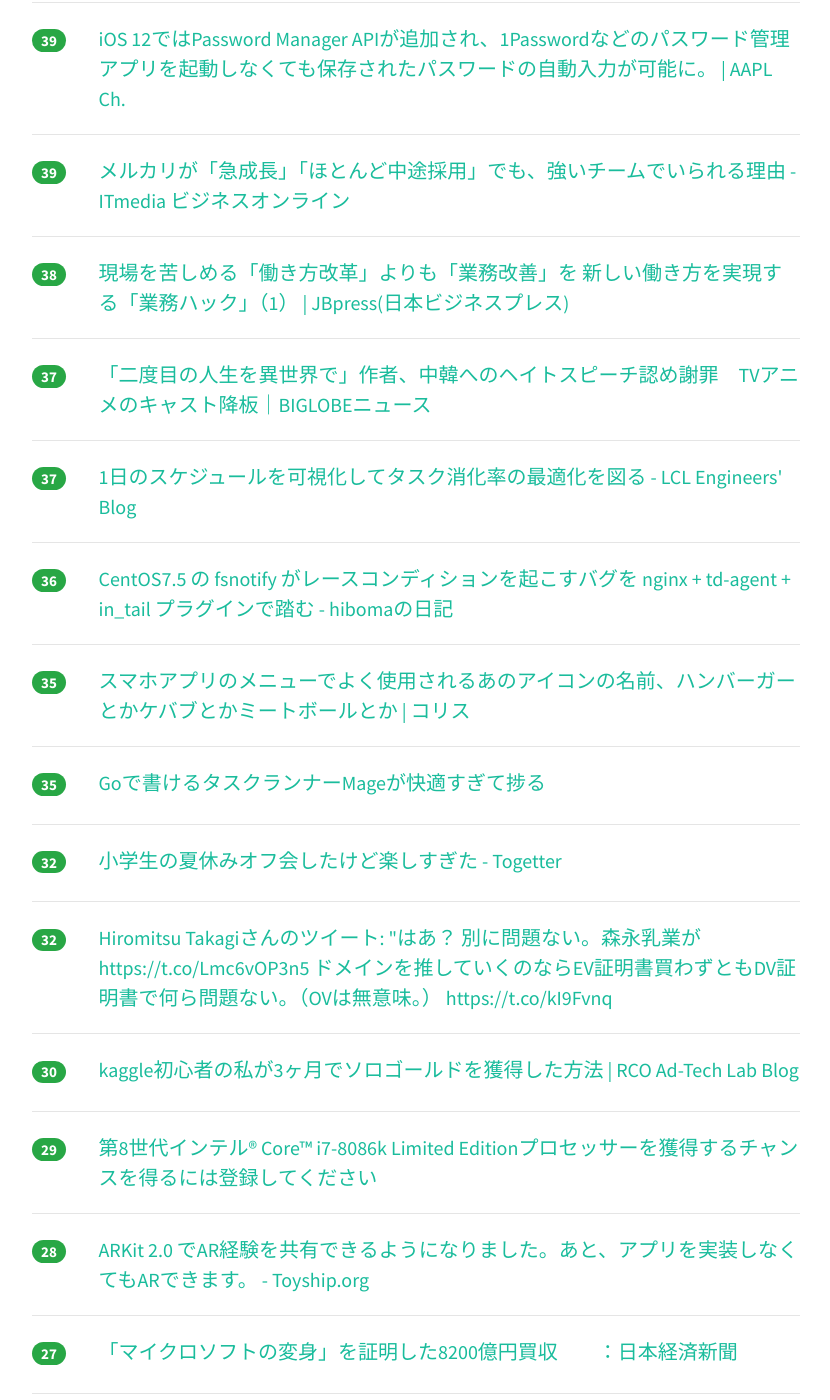
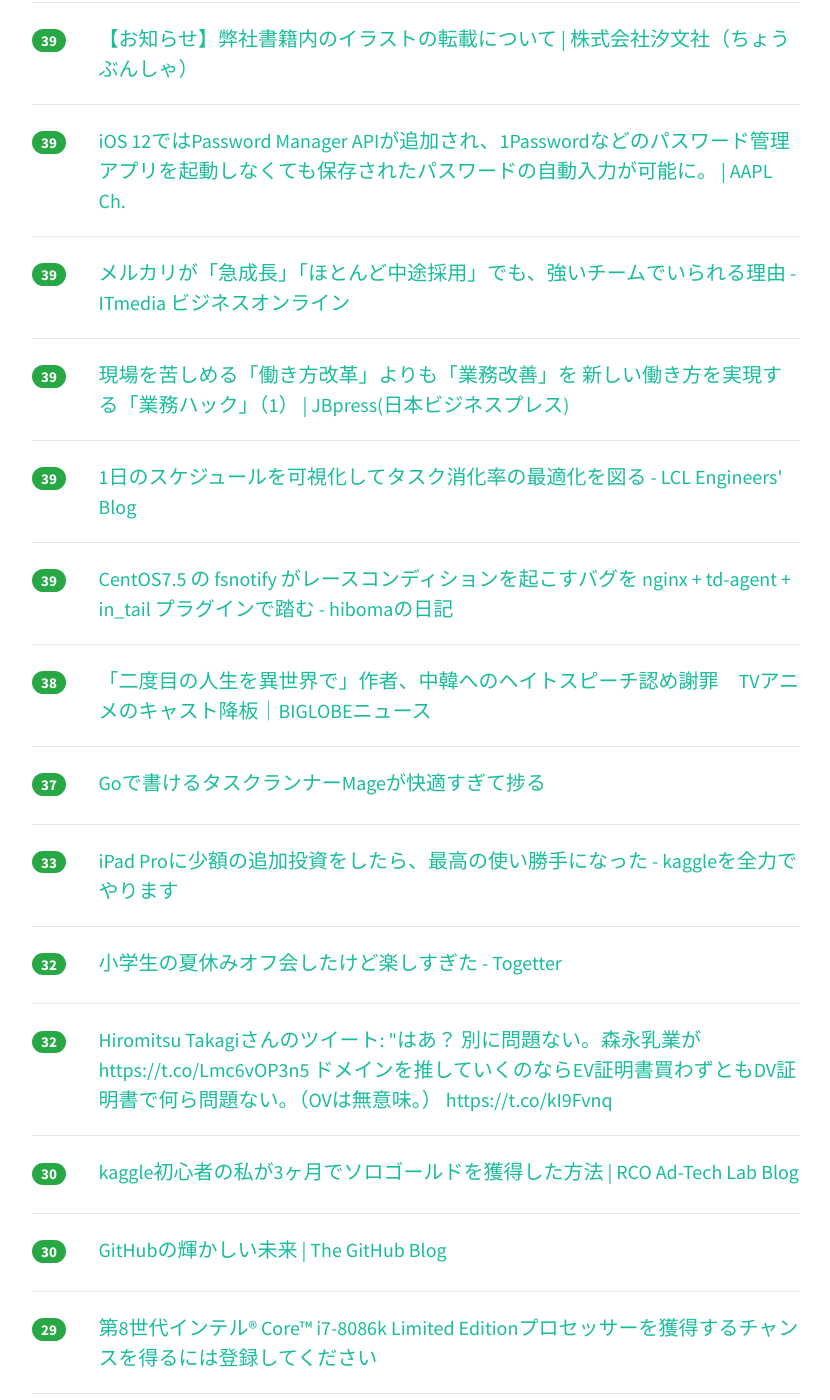
Before and after one commit to yatta47/hatena-matome-site, a Jekyll site: the page built from _posts/2018-06-06-hatena.md, in a window 1280 px wide and 1400 px high, scrolled down 1732 px. Shown: the whole window, without its empty margins (224-1054 px from the left). Built offline with Jekyll 4.4.1, drawn with Linux system fonts in a browser that asks for light colours; nearby versions of some CDN libraries; some of the changed text lies outside the part shown.

Commit message:
Updated 2018-06-06

```diff
--- a/_posts/2018-06-06-hatena.md
+++ b/_posts/2018-06-06-hatena.md
@@ -1,43 +1,43 @@
 ---
 layout: post
 title:  "2018-06-06 はてぶIT"
-date:   2018-06-06 16:02:14
+date:   2018-06-06 17:02:13
 tags: [it-hotentry]
 ---
-48 件のデータあり
+50 件のデータあり
 
 <hr><div class="row">
-<div class="col-1"><span class="badge badge-pill badge-success h2">492</span></div>
+<div class="col-1"><span class="badge badge-pill badge-success h2">540</span></div>
 <div class="col-11"><a href='http://gendai.ismedia.jp/articles/-/55957' target='_blank'>シリコンバレーと深センを回って判明「PDCAが日本の病の原因だ」（井上 久男） | 現代ビジネス | 講談社（1/2）</a></div>
 </div>
 <hr>
 <div class="row">
-<div class="col-1"><span class="badge badge-pill badge-success h2">284</span></div>
+<div class="col-1"><span class="badge badge-pill badge-success h2">320</span></div>
 <div class="col-11"><a href='https://www.pixiv.co.jp/news/information/article/6273/' target='_blank'>代表取締役交代について｜ピクシブ株式会社</a></div>
 </div>
 <hr>
 <div class="row">
-<div class="col-1"><span class="badge badge-pill badge-success h2">174</span></div>
+<div class="col-1"><span class="badge badge-pill badge-success h2">186</span></div>
 <div class="col-11"><a href='http://tech.nikkeibp.co.jp/atcl/nxt/column/18/00240/060400007/' target='_blank'>設計だけでコードを書けないなら断る、TDD伝道師の原点 | 日経 xTECH（クロステック）</a></div>
 </div>
 <hr>
 <div class="row">
-<div class="col-1"><span class="badge badge-pill badge-success h2">131</span></div>
+<div class="col-1"><span class="badge badge-pill badge-success h2">142</span></div>
+<div class="col-11"><a href='http://www.itmedia.co.jp/news/articles/1806/06/news018.html' target='_blank'>存在しない大学、なぜだまされた？　「URL」でWebサイトの安全性が分からない時代 (1/2) - ITmedia NEWS</a></div>
+</div>
+<hr>
+<div class="row">
+<div class="col-1"><span class="badge badge-pill badge-success h2">133</span></div>
 <div class="col-11"><a href='https://aws.amazon.com/blogs/aws/amazon-eks-now-generally-available/' target='_blank'>Amazon EKS – Now Generally Available | AWS News Blog</a></div>
 </div>
 <hr>
 <div class="row">
-<div class="col-1"><span class="badge badge-pill badge-success h2">130</span></div>
-<div class="col-11"><a href='http://www.itmedia.co.jp/news/articles/1806/06/news018.html' target='_blank'>存在しない大学、なぜだまされた？　「URL」でWebサイトの安全性が分からない時代 (1/2) - ITmedia NEWS</a></div>
-</div>
-<hr>
-<div class="row">
-<div class="col-1"><span class="badge badge-pill badge-success h2">120</span></div>
+<div class="col-1"><span class="badge badge-pill badge-success h2">124</span></div>
 <div class="col-11"><a href='https://www.buzzfeed.com/jp/hikaruyoza/15kisikadekinaikuizu?quiz_result=121145493_360527372' target='_blank'>【15問】読書好きしか正解できないクイズ</a></div>
 </div>
 <hr>
 <div class="row">
-<div class="col-1"><span class="badge badge-pill badge-success h2">99</span></div>
+<div class="col-1"><span class="badge badge-pill badge-success h2">114</span></div>
 <div class="col-11"><a href='http://developers.gnavi.co.jp/entry/GitFeatureFlow/koyama' target='_blank'>GitFlowは使わない！シンプルな「GitFeatureFlow」を紹介します - ぐるなびをちょっと良くするエンジニアブログ</a></div>
 </div>
 <hr>
@@ -47,13 +47,13 @@ tags: [it-hotentry]
 </div>
 <hr>
 <div class="row">
-<div class="col-1"><span class="badge badge-pill badge-success h2">69</span></div>
-<div class="col-11"><a href='http://www.itmedia.co.jp/news/articles/1806/06/news060.html' target='_blank'>GitHub→GitLabの流れでGitLabがオープンソースプロジェクト向け無料キャンペーン - ITmedia NEWS</a></div>
+<div class="col-1"><span class="badge badge-pill badge-success h2">89</span></div>
+<div class="col-11"><a href='https://togetter.com/li/1234413' target='_blank'>TVアニメ「二度目の人生を異世界で」の出演予定声優が次々と降板を発表 - Togetter</a></div>
 </div>
 <hr>
 <div class="row">
-<div class="col-1"><span class="badge badge-pill badge-success h2">68</span></div>
-<div class="col-11"><a href='https://togetter.com/li/1234413' target='_blank'>TVアニメ「二度目の人生を異世界で」の出演予定声優が次々と降板を発表 - Togetter</a></div>
+<div class="col-1"><span class="badge badge-pill badge-success h2">77</span></div>
+<div class="col-11"><a href='http://www.itmedia.co.jp/news/articles/1806/06/news060.html' target='_blank'>GitHub→GitLabの流れでGitLabがオープンソースプロジェクト向け無料キャンペーン - ITmedia NEWS</a></div>
 </div>
 <hr>
 <div class="row">
@@ -72,6 +72,11 @@ tags: [it-hotentry]
 </div>
 <hr>
 <div class="row">
+<div class="col-1"><span class="badge badge-pill badge-success h2">40</span></div>
+<div class="col-11"><a href='https://coliss.com/articles/build-websites/operation/work/name-of-menu-icons.html' target='_blank'>スマホアプリのメニューでよく使用されるあのアイコンの名前、ハンバーガーとかケバブとかミートボールとか | コリス</a></div>
+</div>
+<hr>
+<div class="row">
 <div class="col-1"><span class="badge badge-pill badge-success h2">39</span></div>
 <div class="col-11"><a href='https://www.choubunsha.com/news/2018/news017826.php' target='_blank'>【お知らせ】弊社書籍内のイラストの転載について | 株式会社汐文社（ちょうぶんしゃ）</a></div>
 </div>
@@ -87,33 +92,33 @@ tags: [it-hotentry]
 </div>
 <hr>
 <div class="row">
-<div class="col-1"><span class="badge badge-pill badge-success h2">38</span></div>
+<div class="col-1"><span class="badge badge-pill badge-success h2">39</span></div>
 <div class="col-11"><a href='http://jbpress.ismedia.jp/articles/-/53058' target='_blank'>現場を苦しめる「働き方改革」よりも「業務改善」を 新しい働き方を実現する「業務ハック」（1） | JBpress(日本ビジネスプレス)</a></div>
 </div>
 <hr>
 <div class="row">
-<div class="col-1"><span class="badge badge-pill badge-success h2">37</span></div>
+<div class="col-1"><span class="badge badge-pill badge-success h2">39</span></div>
+<div class="col-11"><a href='http://techblog.lclco.com/entry/2018/06/06/080000' target='_blank'>1日のスケジュールを可視化してタスク消化率の最適化を図る - LCL Engineers' Blog</a></div>
+</div>
+<hr>
+<div class="row">
+<div class="col-1"><span class="badge badge-pill badge-success h2">39</span></div>
+<div class="col-11"><a href='http://hiboma.hatenadiary.jp/entry/2018/06/06/111426' target='_blank'>CentOS7.5 の fsnotify がレースコンディションを起こすバグを nginx + td-agent + in_tail プラグインで踏む - hibomaの日記</a></div>
+</div>
+<hr>
+<div class="row">
+<div class="col-1"><span class="badge badge-pill badge-success h2">38</span></div>
 <div class="col-11"><a href='https://news.biglobe.ne.jp/entertainment/0606/blnews_180606_3213413518.html' target='_blank'>「二度目の人生を異世界で」作者、中韓へのヘイトスピーチ認め謝罪　TVアニメのキャスト降板｜BIGLOBEニュース</a></div>
 </div>
 <hr>
 <div class="row">
 <div class="col-1"><span class="badge badge-pill badge-success h2">37</span></div>
-<div class="col-11"><a href='http://techblog.lclco.com/entry/2018/06/06/080000' target='_blank'>1日のスケジュールを可視化してタスク消化率の最適化を図る - LCL Engineers' Blog</a></div>
+<div class="col-11"><a href='https://qiita.com/townewgokgok/items/faad9327927947646a23' target='_blank'>Goで書けるタスクランナーMageが快適すぎて捗る</a></div>
 </div>
 <hr>
 <div class="row">
-<div class="col-1"><span class="badge badge-pill badge-success h2">36</span></div>
-<div class="col-11"><a href='http://hiboma.hatenadiary.jp/entry/2018/06/06/111426' target='_blank'>CentOS7.5 の fsnotify がレースコンディションを起こすバグを nginx + td-agent + in_tail プラグインで踏む - hibomaの日記</a></div>
-</div>
-<hr>
-<div class="row">
-<div class="col-1"><span class="badge badge-pill badge-success h2">35</span></div>
-<div class="col-11"><a href='https://coliss.com/articles/build-websites/operation/work/name-of-menu-icons.html' target='_blank'>スマホアプリのメニューでよく使用されるあのアイコンの名前、ハンバーガーとかケバブとかミートボールとか | コリス</a></div>
-</div>
-<hr>
-<div class="row">
-<div class="col-1"><span class="badge badge-pill badge-success h2">35</span></div>
-<div class="col-11"><a href='https://qiita.com/townewgokgok/items/faad9327927947646a23' target='_blank'>Goで書けるタスクランナーMageが快適すぎて捗る</a></div>
+<div class="col-1"><span class="badge badge-pill badge-success h2">33</span></div>
+<div class="col-11"><a href='http://www.currypurin.com/entry/2018/06/06/090000' target='_blank'>iPad Proに少額の追加投資をしたら、最高の使い勝手になった - kaggleを全力でやります</a></div>
 </div>
 <hr>
 <div class="row">
@@ -132,23 +137,33 @@ tags: [it-hotentry]
 </div>
 <hr>
 <div class="row">
+<div class="col-1"><span class="badge badge-pill badge-success h2">30</span></div>
+<div class="col-11"><a href='https://blog.github.com/jp/2018-06-06-github-microsoft/' target='_blank'>GitHubの輝かしい未来 | The GitHub Blog</a></div>
+</div>
+<hr>
+<div class="row">
 <div class="col-1"><span class="badge badge-pill badge-success h2">29</span></div>
 <div class="col-11"><a href='https://game.intel.com/8086sweepstakes/ja/' target='_blank'>第8世代インテル® Core™ i7-8086k Limited Editionプロセッサーを獲得するチャンスを得るには登録してください</a></div>
 </div>
 <hr>
 <div class="row">
+<div class="col-1"><span class="badge badge-pill badge-success h2">29</span></div>
+<div class="col-11"><a href='http://www.toyship.org/2018/06/05/193435' target='_blank'>ARKit 2.0 でAR経験を共有できるようになりました。あと、アプリを実装しなくてもARできます。 - Toyship.org</a></div>
+</div>
+<hr>
+<div class="row">
+<div class="col-1"><span class="badge badge-pill badge-success h2">29</span></div>
+<div class="col-11"><a href='http://hobbyjapan.co.jp/book_notices/index.php?id=157' target='_blank'>HJノベルス『二度目の人生を異世界で』に関しまして</a></div>
+</div>
+<hr>
+<div class="row">
 <div class="col-1"><span class="badge badge-pill badge-success h2">28</span></div>
-<div class="col-11"><a href='http://www.toyship.org/2018/06/05/193435' target='_blank'>ARKit 2.0 でAR経験を共有できるようになりました。あと、アプリを実装しなくてもARできます。 - Toyship.org</a></div>
+<div class="col-11"><a href='http://careerhack.en-japan.com/report/detail/971' target='_blank'>事業に失敗した大学生、VTuberで一発逆転――月ノ美兎など『にじさんじ』生んだ22歳の賭け | CAREER HACK</a></div>
 </div>
 <hr>
 <div class="row">
 <div class="col-1"><span class="badge badge-pill badge-success h2">27</span></div>
 <div class="col-11"><a href='https://www.nikkei.com/article/DGXMZO31371320V00C18A6000000/' target='_blank'>「マイクロソフトの変身」を証明した8200億円買収　　：日本経済新聞</a></div>
-</div>
-<hr>
-<div class="row">
-<div class="col-1"><span class="badge badge-pill badge-success h2">27</span></div>
-<div class="col-11"><a href='http://careerhack.en-japan.com/report/detail/971' target='_blank'>事業に失敗した大学生、VTuberで一発逆転――月ノ美兎など『にじさんじ』生んだ22歳の賭け | CAREER HACK</a></div>
 </div>
 <hr>
 <div class="row">
@@ -172,6 +187,11 @@ tags: [it-hotentry]
 </div>
 <hr>
 <div class="row">
+<div class="col-1"><span class="badge badge-pill badge-success h2">22</span></div>
+<div class="col-11"><a href='http://ch.nicovideo.jp/nekomimi/blomaga/ar1560480' target='_blank'>VRアバター配布の根本的問題点と改善案:ねこみみメモ - ブロマガ</a></div>
+</div>
+<hr>
+<div class="row">
 <div class="col-1"><span class="badge badge-pill badge-success h2">21</span></div>
 <div class="col-11"><a href='http://nlab.itmedia.co.jp/nl/articles/1806/05/news133.html' target='_blank'>有志の攻略Wikiにリンクするのもダメ!?　ネットの「嫌儲」はどうやって生まれ、なぜ広がっていったのか - ねとらぼ</a></div>
 </div>
@@ -187,11 +207,6 @@ tags: [it-hotentry]
 </div>
 <hr>
 <div class="row">
-<div class="col-1"><span class="badge badge-pill badge-success h2">20</span></div>
-<div class="col-11"><a href='http://www.currypurin.com/entry/2018/06/06/090000' target='_blank'>iPad Proに少額の追加投資をしたら、最高の使い勝手になった - kaggleを全力でやります</a></div>
-</div>
-<hr>
-<div class="row">
 <div class="col-1"><span class="badge badge-pill badge-success h2">19</span></div>
 <div class="col-11"><a href='https://www.choubunsha.com/sp/news/2018/news017826.php' target='_blank'>【お知らせ】弊社書籍内のイラストの転載について | 株式会社汐文社（ちょうぶんしゃ）</a></div>
 </div>
@@ -199,11 +214,6 @@ tags: [it-hotentry]
 <div class="row">
 <div class="col-1"><span class="badge badge-pill badge-success h2">19</span></div>
 <div class="col-11"><a href='https://anond.hatelabo.jp/20180606071504' target='_blank'>理論を勉強しても宇宙が分からなかったのは宇宙物理のせいじゃないんだぞ..</a></div>
-</div>
-<hr>
-<div class="row">
-<div class="col-1"><span class="badge badge-pill badge-success h2">19</span></div>
-<div class="col-11"><a href='https://blog.github.com/jp/2018-06-06-github-microsoft/' target='_blank'>GitHubの輝かしい未来 | The GitHub Blog</a></div>
 </div>
 <hr>
 <div class="row">
```
